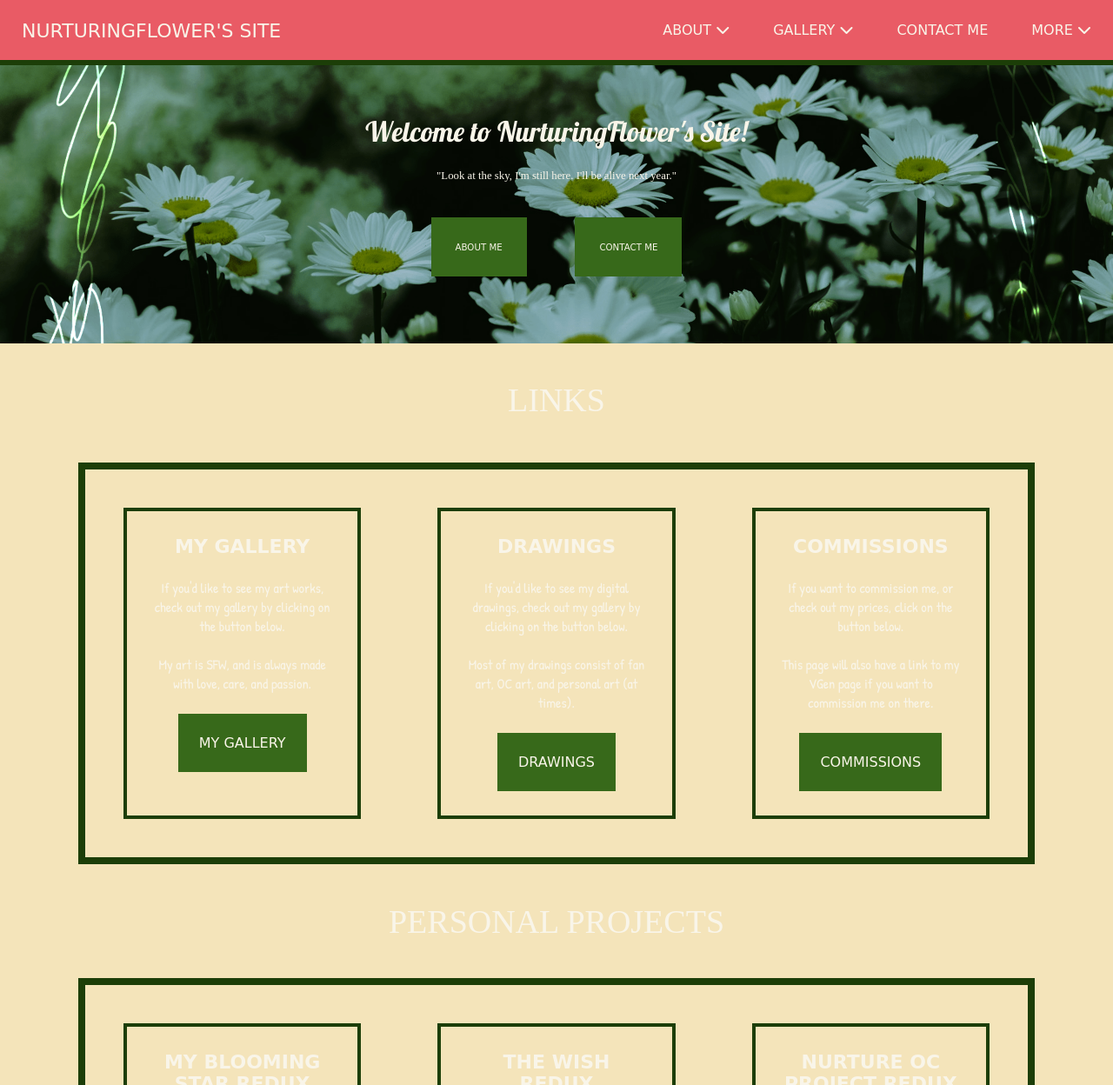
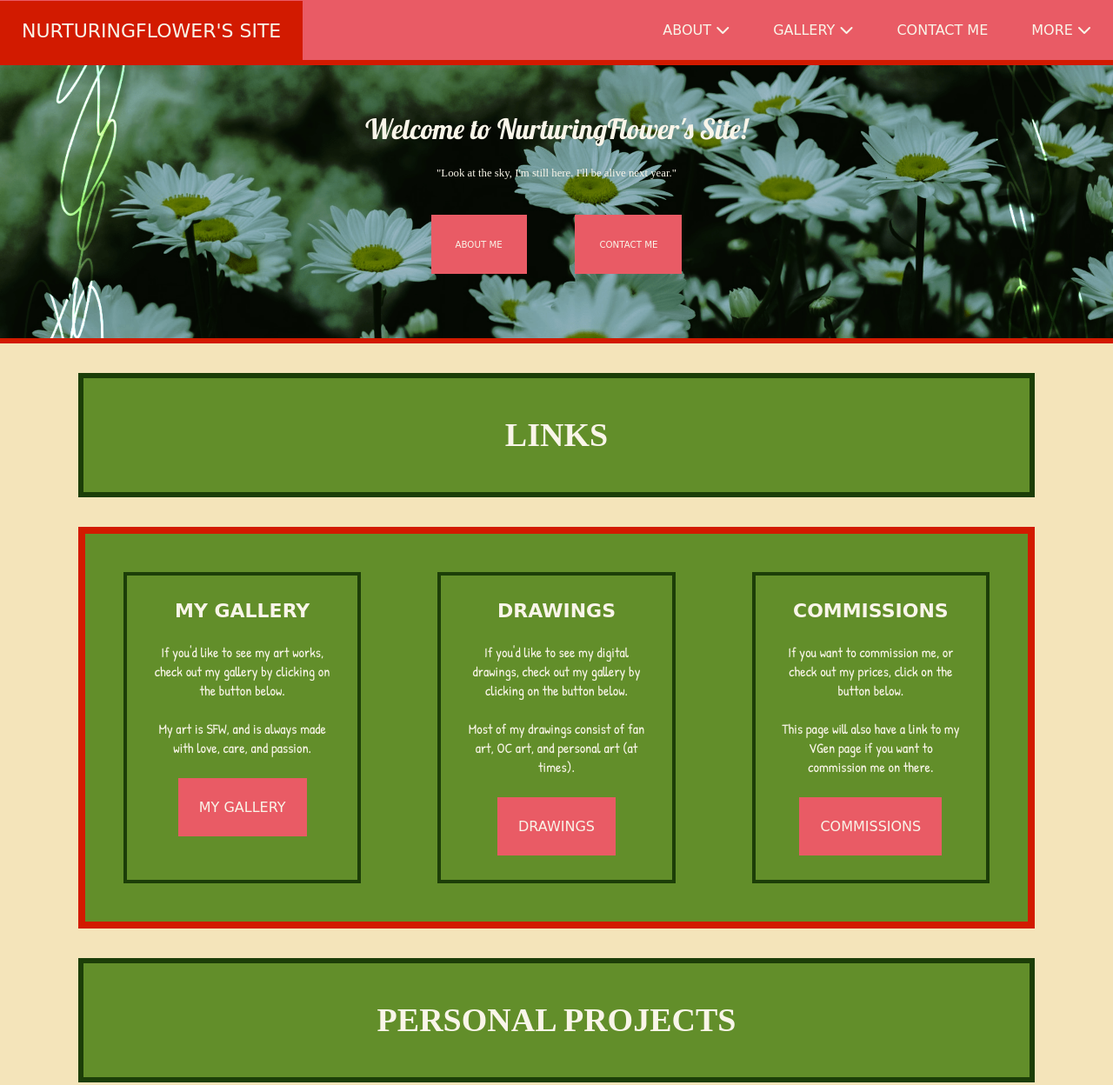
Before and after one commit to nurturedflower/nurturingflower.github.io, a plain HTML site: page personal-website/index.html in a window 1280 px wide. Shown: the top 1248 px of the page at 87% size. Drawn offline with Linux system fonts and the light colour scheme; a web font is replaced by a local one.

Commit message:
personal-website

```diff
--- a/personal-website/css/style.css
+++ b/personal-website/css/style.css
@@ -21,7 +21,7 @@ body {
     background-color: #E95B65;
     display: flex;
     align-items: center;
-    border-bottom: 6px solid #1c3e08;
+    border-bottom: 6px solid #D21A00;
 }
 
 #navbar a {
@@ -42,7 +42,7 @@ body {
     font-weight: normal;
     font-size: 22px;
     padding-top: 22px;
-    padding-bottom: 20px;
+    padding-bottom: 21px;
 }
 
 .dropdown-container {
@@ -85,6 +85,7 @@ body {
     display: flex;
     justify-content: center;
     align-items: center;
+    border-bottom: 6px solid #D21A00;
 }
 
 #hero .hero-content {
@@ -113,7 +114,7 @@ body {
     font-weight: normal;
     font-size: 0.8vw;
     display: inline-block;
-    background-color: #37691a;
+    background-color: #E95B65;
     color: #F9F5E9;
     text-decoration: none;
     padding: 28px;
@@ -121,8 +122,7 @@ body {
 }
 
 #hero a:hover {
-    background-color: #71b648;
-    color: #252525;
+    background-color: #D21A00;
 }
 
 #layout {
@@ -134,22 +134,13 @@ body {
     min-width: 1100px;
     max-width: 1200px;
     margin: 0px auto;
-    border: 8px solid #1c3e08;
-}
-
-h1 {
-    font-family: "Mate", serif;
-    font-weight: 400;
-    font-style: normal;
-    text-align: center;
-    padding: 18px;
-    font-size: 38px;
-    color: #F9F5E9;
+    border: 8px solid #D21A00;
 }
 
 .card-container {
     display: flex;
     justify-content: space-between;
+    background-color: #628E2A;
 }
 
 .card {
@@ -159,6 +150,7 @@ h1 {
     text-align: center;
     color: #F9F5E9;
     margin: 44px;
+    background-color: #628E2A;
 }
 
 .card h3 {
@@ -181,15 +173,14 @@ h1 {
     font-family: "Englebert", cursive;
     font-weight: normal;
     display: inline-block;
-    background-color: #37691a;
+    background-color: #E95B65;
     color: #F9F5E9;
     text-decoration: none;
     padding: 24px;
 }
 
 .card a:hover {
-    background-color: #71b648;
-    color: #252525;
+    background-color: #D21A00;
 }
 
 .spacer {
@@ -198,9 +189,19 @@ h1 {
 
 .heading {
     background-color: #628E2A;
-    border-top: 6px solid #1c3e08;
-    border-bottom: 6px solid #1c3e08;
+    border: 6px solid #1c3e08;
     margin-bottom: 34px;
+    margin-top: 34px;
+}
+
+.heading h1 {
+    font-family: "Mate", serif;
+    font-weight: bold;
+    font-style: normal;
+    text-align: center;
+    padding: 18px;
+    font-size: 38px;
+    color: #F9F5E9;
 }
 
 .bio {
--- a/personal-website/index.html
+++ b/personal-website/index.html
@@ -47,8 +47,10 @@
                     </div>
                 </div>
             </div>
-            <h1>LINKS</h1>
         <div id="layout">
+            <div class="heading">
+                <h1>LINKS</h1>
+            </div>
             <div class="single-column card-container">
                 <div class="card">
                     <h3>MY GALLERY</h3>
@@ -99,7 +101,9 @@
                     <a href="#">COMMISSIONS</a>
                 </div>
             </div>
-            <h1>PERSONAL PROJECTS</h1>
+            <div class="heading">
+                <h1>PERSONAL PROJECTS</h1>
+            </div>
             <div class="single-column card-container">
                 <div class="card">
                     <h3>MY BLOOMING STAR REDUX</h3>
```
